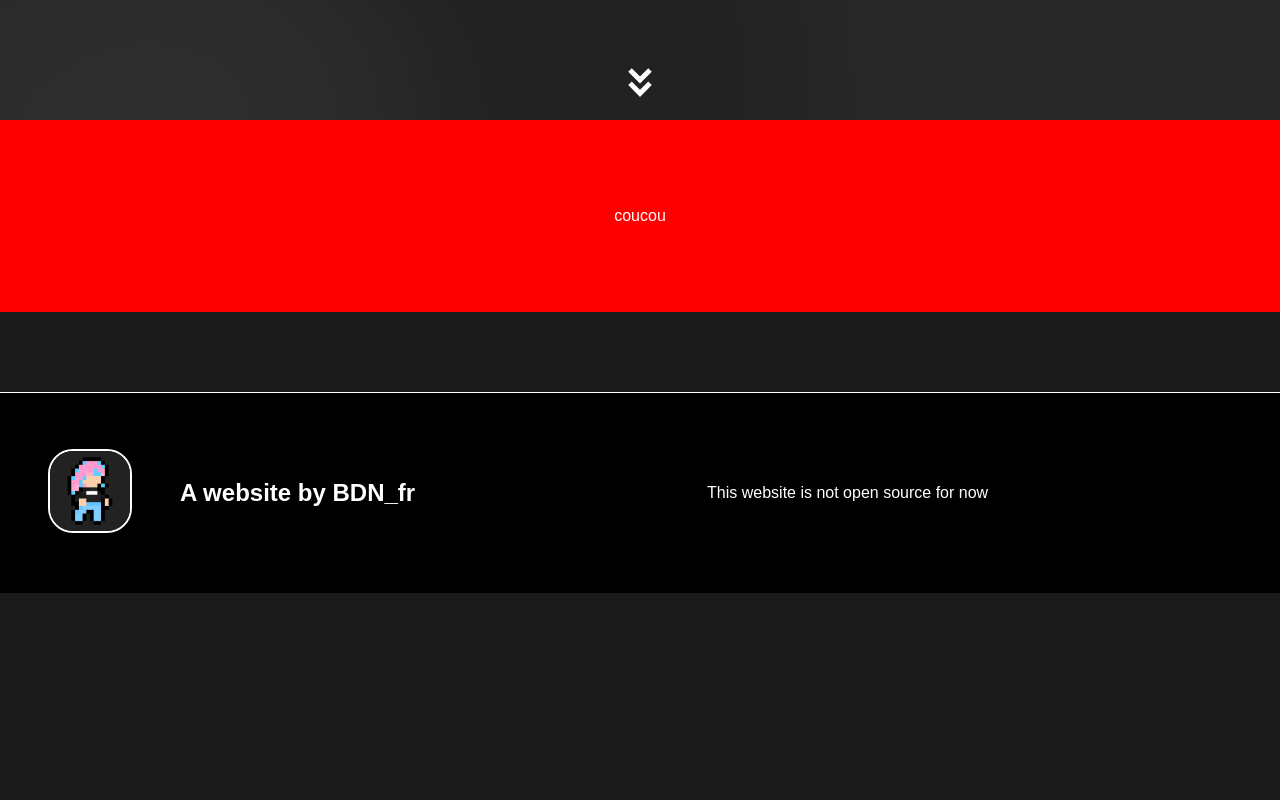
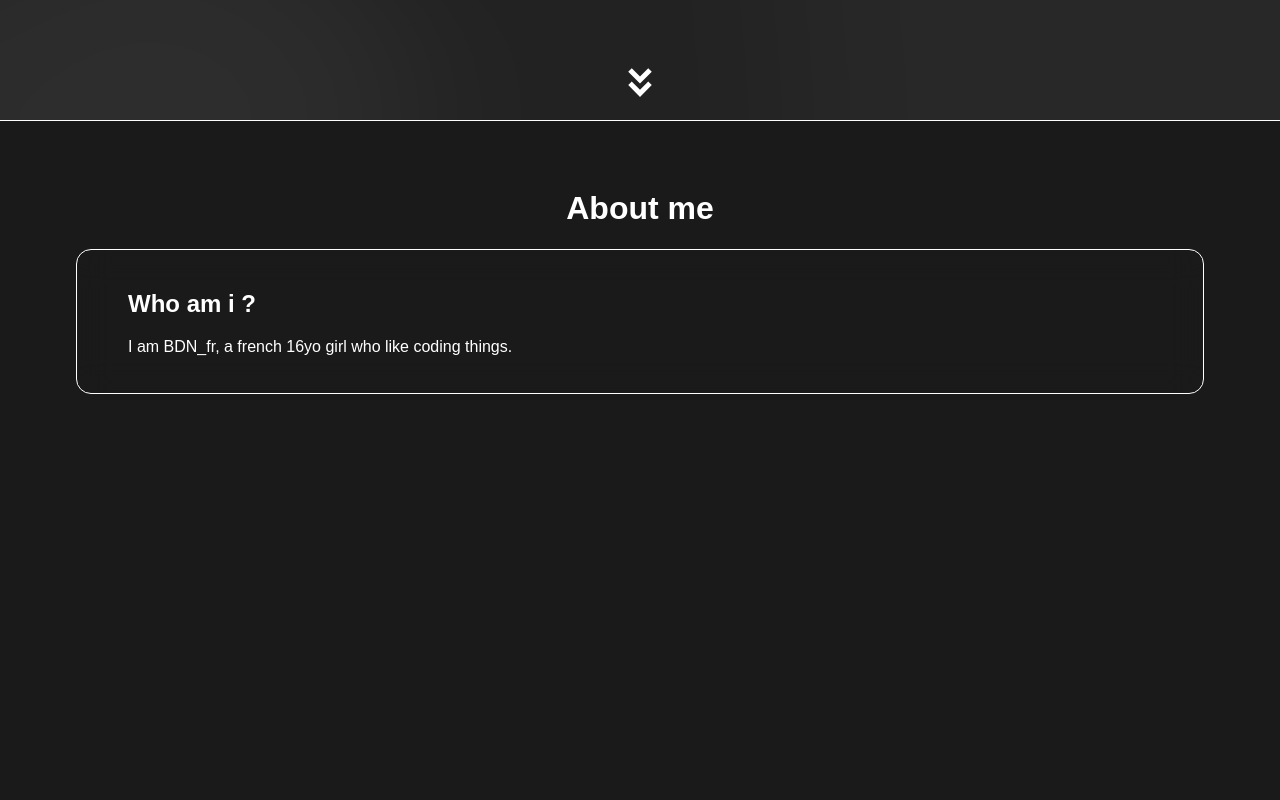
Before and after one commit to BDN-fr/website, a Next.js app: page / in a window 1280 px wide. Shown: the part 680-1480 px from the top of the page. Before the commit the page ends 1273 px from the top, so only its background shows below. Built offline with nearby package versions, Linux system fonts and the light colour scheme.

Commit message:
Adding things

```diff
--- a/src/app/page.css
+++ b/src/app/page.css
@@ -18,4 +18,11 @@
     background-image: url('/img/background.png');
     background-size: cover;
     background-position: center;
+    border-bottom: white solid 1px;
+    margin-bottom: 3em;
 }
+
+.question {
+    width: 100%;
+    margin-bottom: 2em;
+}
--- a/src/app/page.js
+++ b/src/app/page.js
@@ -1,4 +1,6 @@
 import './page.css'
+
+import { MouseFollowingGradient } from '@/components/mouseFollowingGradient'
 
 import { headers } from 'next/headers';
 
@@ -16,12 +18,30 @@ async function WelcomeTitle() {
     )
 }
 
+function QuestionDiv({ question, children }) {
+    return (
+        <div className='bordered bg-blur question'>
+            <h2>{question}</h2>
+            {children}
+        </div>
+    )
+}
+
 export default function Home() {
     return (
         <main>
             <WelcomeTitle/>
-            <div className='fully-centered' style={{backgroundColor: 'red', width:'100%', height:'12em'}}>
-                <p>coucou</p>
+            <MouseFollowingGradient/>
+            <div className='content' style={{width: '80%'}}>
+                <h1>About me</h1>
+                {/* TODO: Change this shitty look */}
+                <QuestionDiv question='Who am i ?'>
+                    <p>I am BDN_fr, a french 16yo girl who like coding things.</p>
+                </QuestionDiv>
+                {/* <QuestionDiv question='long test...'>
+                    <p>This is a looong response, only to check how the css will react to that...
+                        React like the framework used to make this website, it's Next.js but... Yeah... It's long enough</p>
+                </QuestionDiv> */}
             </div>
         </main>
     );
--- /dev/null
+++ b/src/components/mouseFollowingGradient.css
@@ -0,0 +1,15 @@
+#mouse-following-gradient {
+    /* background: radial-gradient(#5BCFFF, #ffffff00); */
+    /* background: radial-gradient(circle at 50%, #ffffff 0%, #00000000 30%); */
+    /* filter: blur(0.1rem); */
+    /* background-color: #5BCFFF; */
+    border: #ffffff solid 2px;
+    height: 5vh;
+    width: 5vh;
+
+    border-radius: 50%;
+    position: fixed;
+    pointer-events: none;
+    transform: translate(-50%, -50%);
+    z-index: -1;
+}
--- /dev/null
+++ b/src/components/mouseFollowingGradient.js
@@ -0,0 +1,46 @@
+'use client'
+
+import './mouseFollowingGradient.css'
+
+import { useEffect, useState } from "react";
+
+// export function MouseFollowingGradient() {
+//     useEffect(() => {
+//         var gradient = document.createElement('div')
+//         gradient.id = 'mouse-following-gradient'
+//         document.body.appendChild(gradient)
+
+//         document.onmousemove = function(e) {
+//             var x = e.clientX;
+//             var y = e.clientY;
+//             document.getElementById('mouse-following-gradient').style.left  = x+"px";
+//             document.getElementById('mouse-following-gradient').style.top  = y+"px";
+//         }
+//     }, []);
+// }
+
+export function MouseFollowingGradient() {
+    const [position, setPosition] = useState({ x: 0, y: 0 });
+
+    useEffect(() => {
+        const handleMouseMove = (e) => {
+            setPosition({ x: e.clientX, y: e.clientY });
+        };
+
+        document.addEventListener('mousemove', handleMouseMove);
+
+        return () => {
+            document.removeEventListener('mousemove', handleMouseMove);
+        };
+    }, []);
+
+    return (
+        <div
+            id="mouse-following-gradient"
+            style={{
+                left: `${position.x}px`,
+                top: `${position.y}px`,
+            }}
+        />
+    );
+}
--- a/src/global.css
+++ b/src/global.css
@@ -37,6 +37,19 @@ body {
     * {
         text-align: center;
     }
+}
+
+.bordered {
+    border: #ffffff solid 1px;
+    border-radius: 15px;
+    padding-left: 5%;
+    padding-right: 5%;
+    padding-top: 2%;
+    padding-bottom: 2%;
+}
+
+.bg-blur {
+    backdrop-filter: blur(1rem);
 }
 
 input, button {
```
